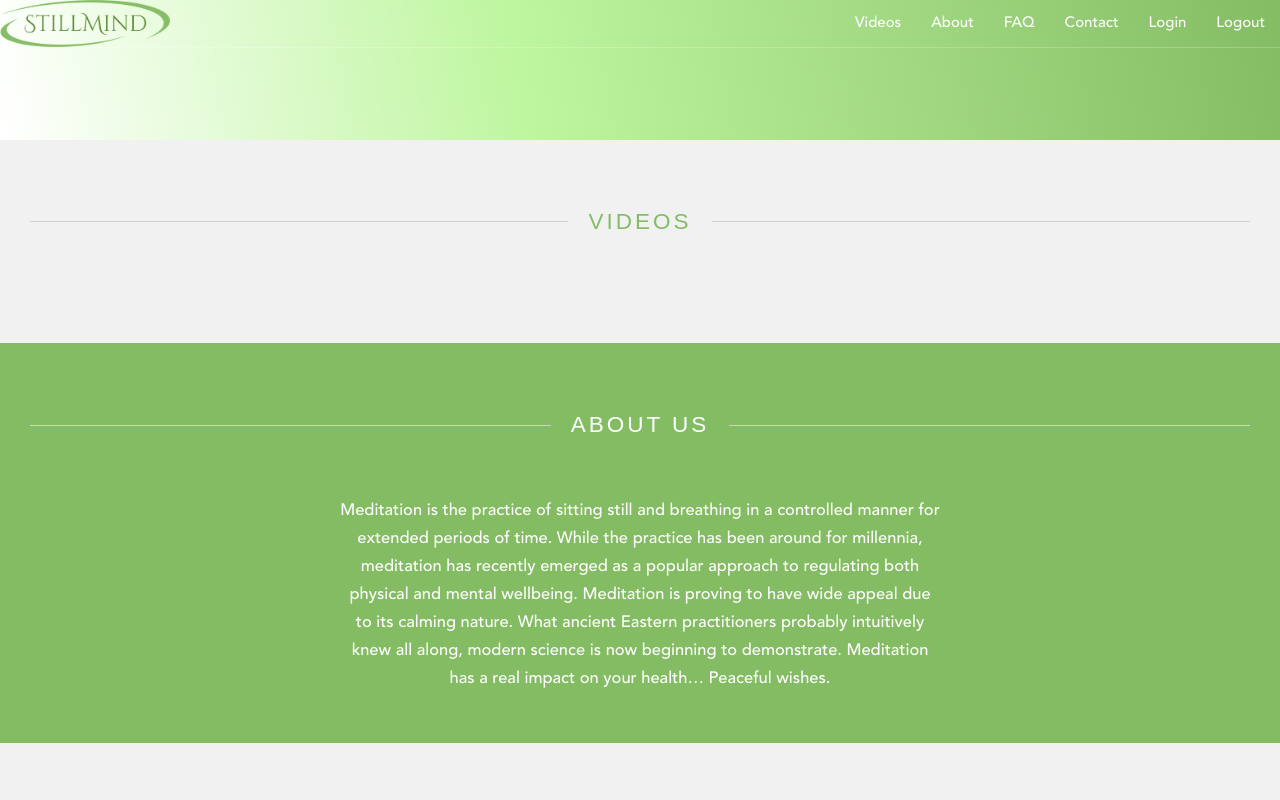
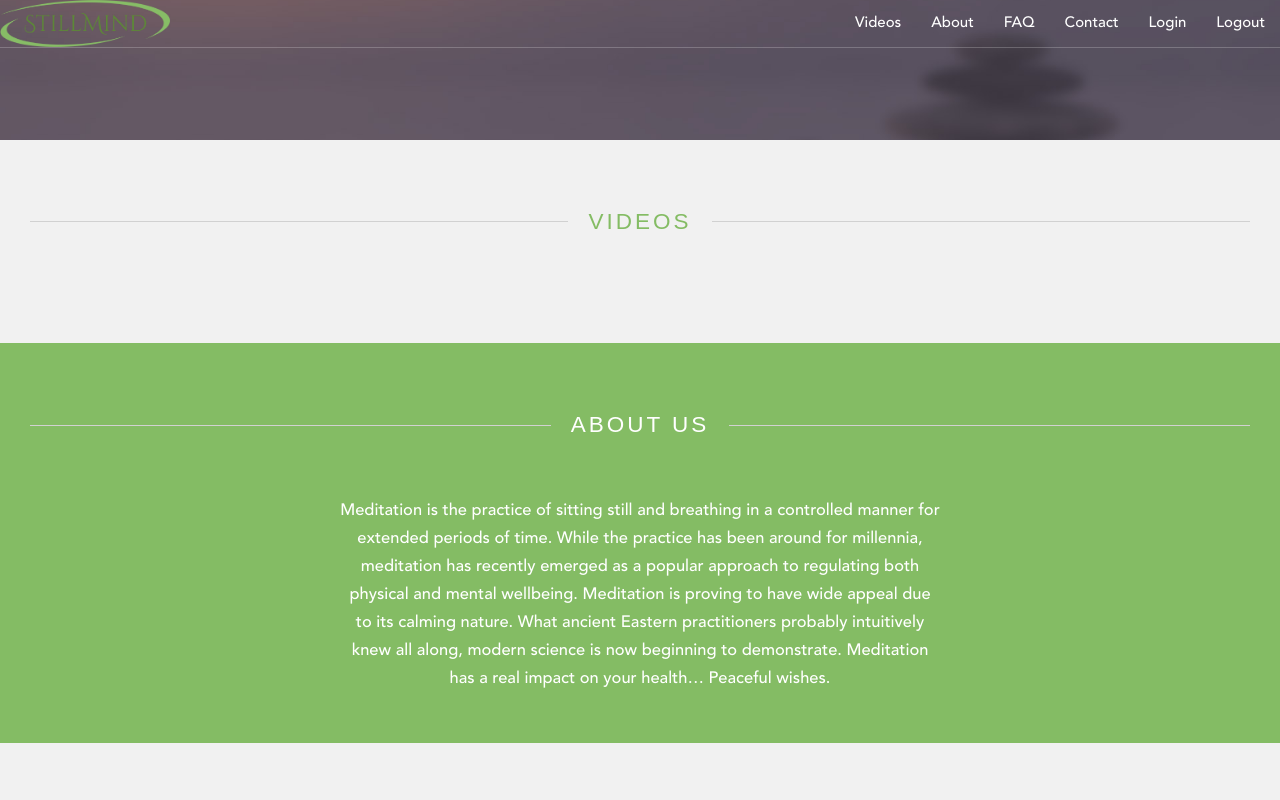
Before and after one commit to inplayer-client-success/StillMind, a plain HTML site: page item.html in a window 1280 px wide. Shown: the top 800 px of the page. Drawn offline with nearby package versions, Linux system fonts and the light colour scheme; a script that the page names is missing; a web font is replaced by a local one.

Commit message:
changed item bg to the image

```diff
--- a/scss/_ui-styles.scss
+++ b/scss/_ui-styles.scss
@@ -36,12 +36,9 @@
 }
 
 .bg-item {
-	background: linear-gradient(
-		80deg,
-		rgba(255, 255, 255, 1) 0%,
-		rgba(191, 246, 160, 1) 40%,
-		rgba(132, 188, 100, 1) 100%
-	);
+	background: url('../img/header-item.jpg');
+	background-position: center;
+	background-size: cover;
 }
 
 .bg-white {
```
Also changed, not shown: css/style.min.css, 1 other file.
